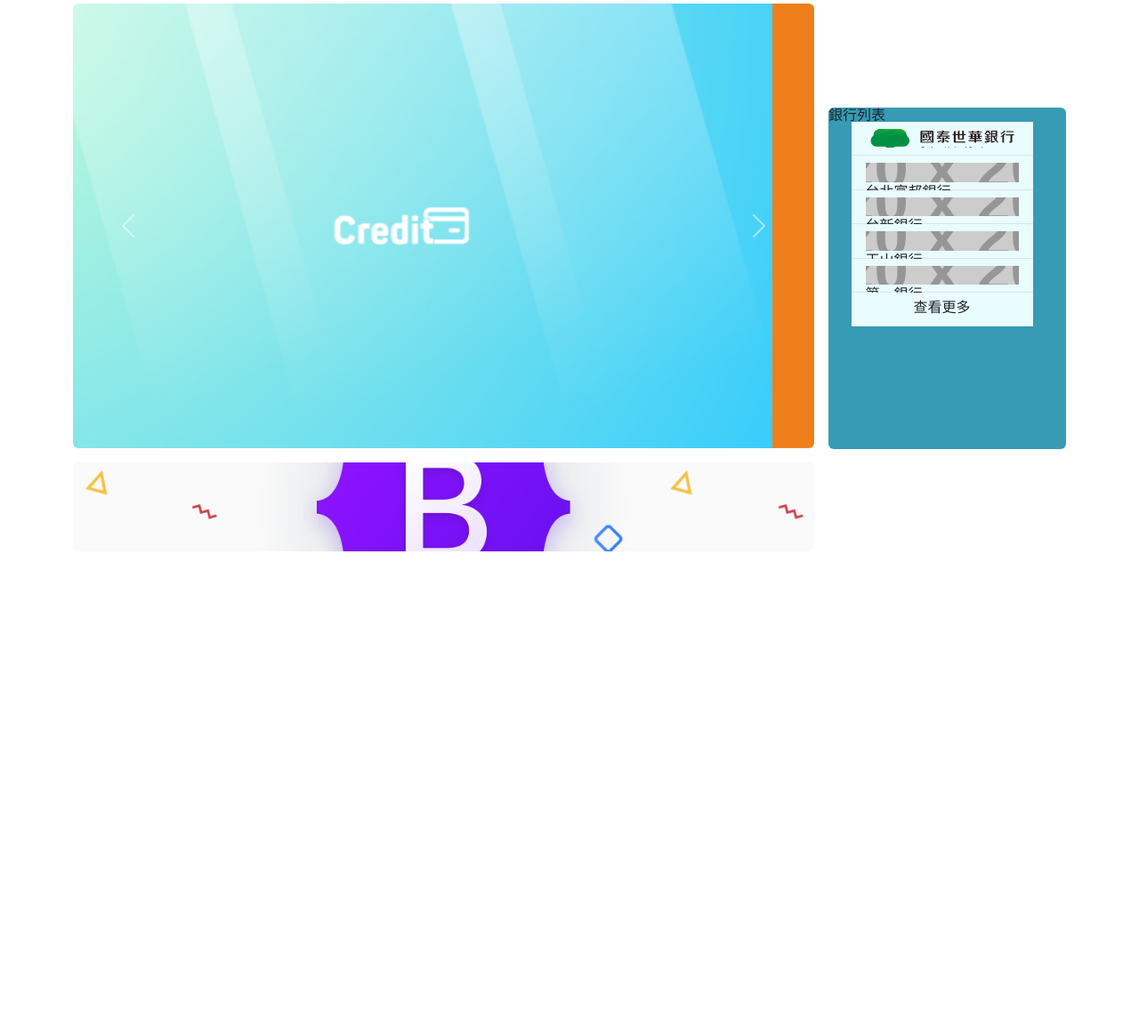
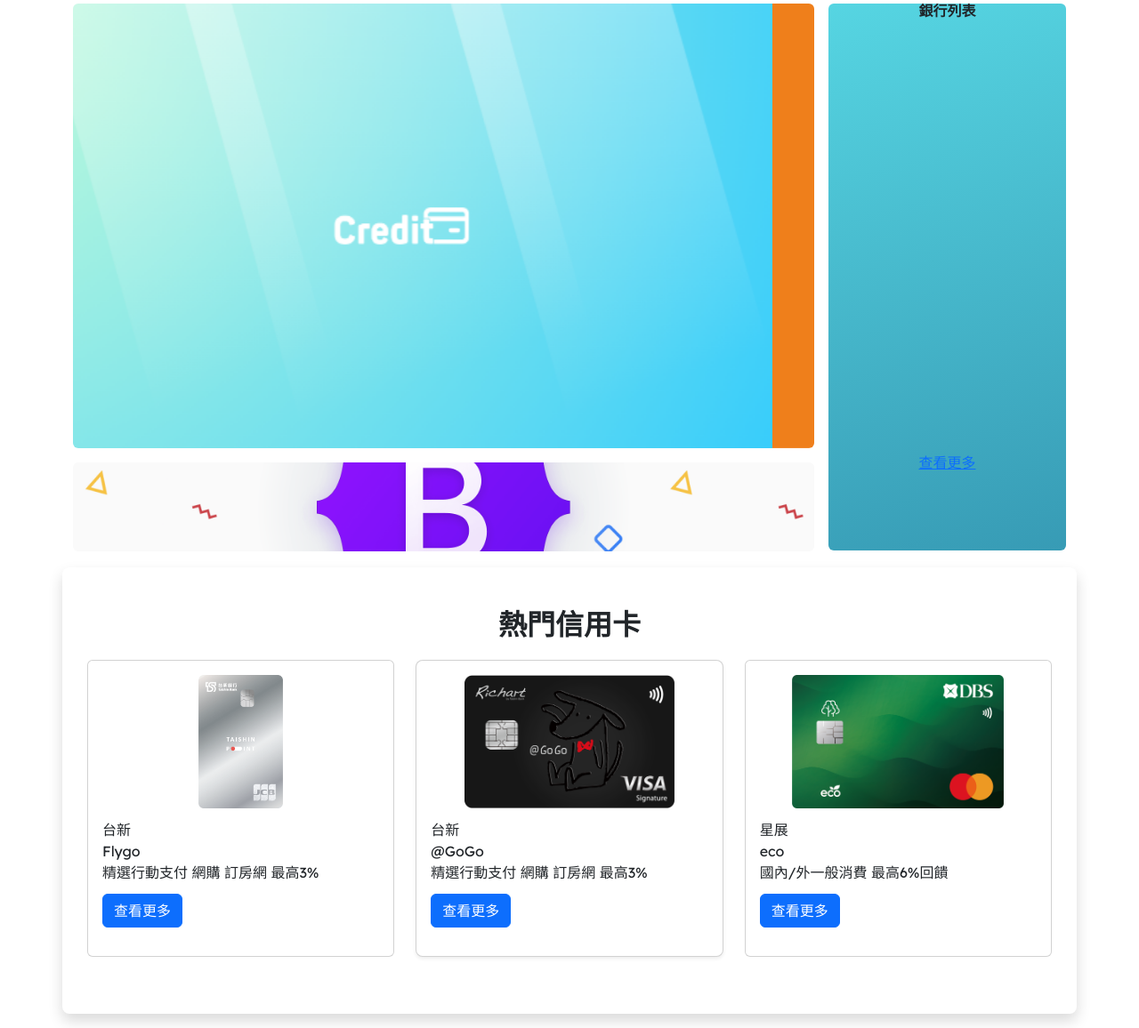
Before and after one commit to sakura0605o/TobyFinancial, a plain HTML site: page index.html in a window 1280 px wide. Shown: the part 81-1237 px from the top of the page at 89% size. Before the commit the page ends 800 px from the top, so only its background shows below. Drawn offline with nearby package versions, Linux system fonts and the light colour scheme; placeholder pictures from the web are drawn by us.

Commit message:
add recommand block

```diff
--- a/index.html
+++ b/index.html
@@ -12,7 +12,7 @@
 </head>
 
 <body>
-
+<!-- nav -->
     <nav class="navbar navbar-expand-lg navbar-light mb-3">
         <div class="container">
             <a class="navbar-brand" href="#"><img src="img/credit logo.svg" class="img-fluid nav-img" alt="logo"></a>
@@ -32,7 +32,7 @@
     </nav>
 
     <div class="container">
-        <div class="row justify-content-center align-items-center g-3 ">
+        <div class="row g-3 ">
             <div class="col-sm-12 col-lg-9"> <!--左側banner & ad-->
                 <div id="indexbanner" class="carousel slide" data-bs-ride="carousel">
                     <div class="carousel-inner banner-inner mb-3 rounded">
@@ -46,62 +46,83 @@
                             <img src="img/NewNewBank.webp" class="d-block w-100" alt="第三張">
                         </div>
                     </div>
-                    <button class="carousel-control-prev" type="button" data-bs-target="#carouselExample"
+                    <!-- <button class="carousel-control-prev" type="button" data-bs-target="#carouselExample"
                         data-bs-slide="prev">
                         <span class="carousel-control-prev-icon"></span>
                     </button>
                     <button class="carousel-control-next" type="button" data-bs-target="#carouselExample"
                         data-bs-slide="next">
                         <span class="carousel-control-next-icon"></span>
-                    </button>
+                    </button> -->
                 </div>
 
                 <img src="img/v5-new-logo.png" class="rounded adbanner-img w-100" alt="圓角圖片">
 
             </div>
             <div class="col-sm-12 col-lg-3">
-                <div class="banklist-bg rounded">
-                    <div class="banklist w-100 h-100">
-                        <div class="banklist-title"><p>銀行列表</p></div>
-                        <div class="banklist-btn container ">
-                            <div class="row">
-                                <!-- <div class="col-lg-6">
-                                    <div class="bank-btn p-2 rounded-2 mb-3"><img src="img/bank logo/Cathey.png" alt="國泰世華"></div>
-                                    <div class="bank-btn p-2 rounded-2 mb-3"><img src="img/bank logo/Cathey.png" alt="國泰世華"></div>
-                                    <div class="bank-btn p-2 rounded-2 mb-3"><img src="img/bank logo/Cathey.png" alt="國泰世華"></div>
-                                    <div class="bank-btn p-2 rounded-2 mb-3"><img src="img/bank logo/Cathey.png" alt="國泰世華"></div>
-                                    <div class="bank-btn p-2 rounded-2 mb-3"><img src="img/bank logo/Cathey.png" alt="國泰世華"></div>
+                <div class="banklist rounded">
+                    <div class="banklist-title fw-bold text-center"><p>銀行列表</p></div>
+                        <div class="banklist-wrapper">
+                            <!-- <div class="banklist-btn-list list-group">
+                                <div class="list-group-item list-group-item-action banklist-btn">
+                                    <img src="img/bank logo/Cathey.png" alt="Cathey">
                                 </div>
-                                <div class="col-sm-1 col-lg-6">
-                                    <div class="bank-btn p-2 rounded-2 mb-3"><img src="img/bank logo/Cathey.png" alt="國泰世華"></div>
-                                </div> -->
-                                <ul class="list-group list-group-flush justify-content-center align-items-center">
-                                    <li class="list-group-item">
-                                        <img src="/img/bank logo/Cathey.png" alt="銀行Logo">
-                                    </li>
-                                    <li class="list-group-item">
-                                        <img src="https://via.placeholder.com/20" alt="銀行Logo"> 台北富邦銀行
-                                    </li>
-                                    <li class="list-group-item">
-                                        <img src="https://via.placeholder.com/20" alt="銀行Logo"> 台新銀行
-                                    </li>
-                                    <li class="list-group-item">
-                                        <img src="https://via.placeholder.com/20" alt="銀行Logo"> 玉山銀行
-                                    </li>
-                                    <li class="list-group-item">
-                                        <img src="https://via.placeholder.com/20" alt="銀行Logo"> 第一銀行
-                                    </li>
-                                    <li class="list-group-item text-center">
-                                        查看更多
-                                    </li>
-                                </ul>
-                            </div>
+                                <div class="list-group-item list-group-item-action banklist-btn">
+                                    <img src="img/bank logo/Cathey.png" alt="Cathey">
+                                </div>
+
+                            </div> -->
+                        </div>
+                        <div class="text--center text-lg-center banklist-more"><a href="#">查看更多</a></div>
+                </div>
+            </div>
+        </div>
+    </div>
+
+    <div class="creditcard-recommand container my-3 px-3 py-5 justify-content-center align-items-center rounded-3 shadow">
+        <div class="recommand-title text-center text-black-"><h1 class="fw-bold fs-2">熱門信用卡</h1></div>
+        <div class="recommand-btn"></div>
+        <div class="container mt-4 recommand-block">
+            <div class="row">
+                <div class="col-md-4">
+                    <div class="card py-3">
+                        <img src="img/one-card.gif" class="card-img-top credit-img" alt="gogo">
+                        <div class="card-body">
+                            <h6 class="card-text mb-2">台新</h6>
+                            <h3 class="card-title mb-2">Flygo</h3>
+                            <p class="card-text mb-3">精選行動支付 網購 訂房網 最高3%</p>
+                            <a href="#" class="btn btn-primary">查看更多</a>
+                        </div>
+                    </div>
+                </div>
+                <div class="col-md-4">
+                    <div class="card py-3 rounded-3 shadow-sm" >
+                        <img src="img/GoGoGoLED.png" class="card-img-top credit-img" alt="gogo">
+                        <div class="card-body">
+                            <h6 class="card-text mb-2">台新</h6>
+                            <h3 class="card-title mb-2">@GoGo</h3>
+                            <p class="card-text mb-3">精選行動支付 網購 訂房網 最高3%</p>
+                            <a href="#" class="btn btn-primary">查看更多</a>
+                        </div>
+                    </div>
+                </div>
+                <div class="col-md-4">
+                    <div class="card py-3">
+                        <img src="img/eco_cardface.webp" class="card-img-top credit-img" alt="eco">
+                        <div class="card-body">
+                            <h6 class="card-text mb-2">星展</h6>
+                            <h3 class="card-title mb-2">eco</h3>
+                            <p class="card-text mb-3">國內/外一般消費 最高6%回饋</p>
+                            <a href="#" class="btn btn-primary">查看更多</a>
                         </div>
                     </div>
                 </div>
             </div>
         </div>
     </div>
+
+
+
 
 
 
--- a/style.css
+++ b/style.css
@@ -1,19 +1,15 @@
-
 /* 大螢幕 (桌機) */
 @media (min-width: 1200px) {
     .banner-item {
         height: 500px;
     }
+
     .adbanner-img {
         height: 100px;
     }
-    .banklist-bg{
-        height: 30vw;
-        max-height: 615px;
-    }
-    .bank-btn{
-        width: 100%;
-        height: 2.5vw;
+
+    .banklist {
+        height: 615px;
     }
 
 }
@@ -23,9 +19,15 @@
     .banner-item {
         height: 300px;
     }
+
     .adbanner-img {
         height: 80px;
     }
+
+    .banklist {
+        height: 395px;
+    }
+
 }
 
 /* 手機 */
@@ -33,29 +35,53 @@
     .banner-item {
         height: 200px;
     }
+
     .adbanner-img {
         height: 50px;
     }
+
+    .banklist {
+        height: 200px;
+    }
+
+    .banklist-wrapper {
+        /* overflow-x: auto; */
+        /* 允許水平滾動 */
+        /* white-space: nowrap; */
+        /* 讓按鈕不換行 */
+        /* -webkit-overflow-scrolling: touch; */
+        /* 提升滾動體驗 */
+    }
+
+    .banklist-btn-list {
+        /* display: flex; */
+        /* flex-wrap: nowrap;
+        gap: 10px; 讓按鈕有間距 */
+    }
+    .banklist-btn{
+        width: 5vw;
+        height: 2vw;
+    }
 }
 
-.navbar{
+.navbar {
     background-color: #E9FCFF;
-    box-shadow: 0 0 5px rgba(0,0,0,0.2);
+    box-shadow: 0 0 5px rgba(0, 0, 0, 0.2);
 }
 
-.nav-img{
+.nav-img {
     max-height: 5vh;
 }
 
-.nav-link{
+.nav-link {
     font-weight: 700;
 }
 
-.nav-link:hover{
+.nav-link:hover {
     color: #379BB5;
 }
 
-.carousel-item img{
+.carousel-item img {
     height: 100%;
     object-fit: cover;
 }
@@ -64,22 +90,41 @@
     object-fit: cover;
 }
 
-.banklist-bg{
-    background-color: #379BB5;
+.banklist {
+    background: linear-gradient(165deg, rgba(86,213,226,1) 0%, rgba(55,155,181,1) 100%);
 }
 
-.banklist{
-    backdrop-filter: inherit(180deg);
+.banklist-wrapper{
+    width: 100%;
+    height: 80%;
 }
 
-.list-group-item{
+.banklist-btn {
     background-color: #E9FCFF;
-    width: 80%;
-    height: 3vw;
+    width: 50%;
+    height: 2vw;
 }
 
-.list-group-item img{
+.banklist-btn img {
     width: 100%;
     height: 100%;
     object-fit: cover;
 }
+.banklist-more{
+}
+
+.creditcard-recommand{
+    background-color: #fff;
+}
+
+.recommand-block{
+    height: 350px;
+}
+.credit-img{
+    height:150px;
+    object-fit: contain;
+}
+
+.card{
+    background-color: #fff;
+}
```
